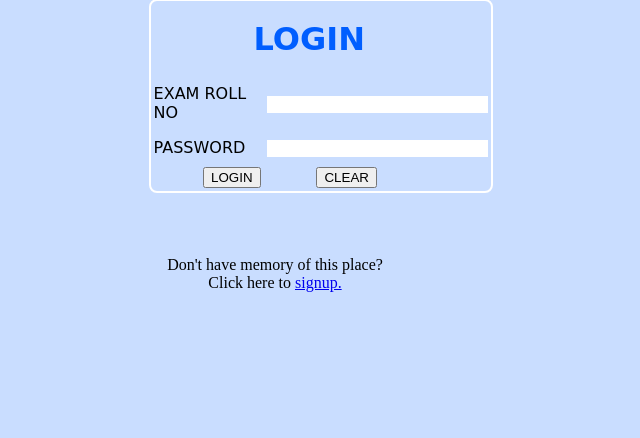
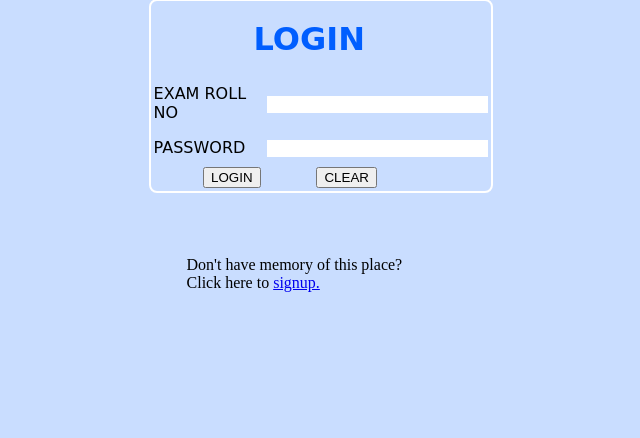
Before and after one commit to tkumar495/sxcran-blog, a Django app: page /login/ in a window 1280 px wide. Shown: the part 135-573 px from the top of the page, without its empty margins (365-1005 px from the left). Run offline with Django 3.2, Linux system fonts and the light colour scheme.

Commit message:
Update login.css

```diff
--- a/users/static/signup/login.css
+++ b/users/static/signup/login.css
@@ -34,5 +34,5 @@ table {
 	border-style:none;
 }
 .bottom {
-	text-align:center;
+	padding-left : 43%;
 }
```
